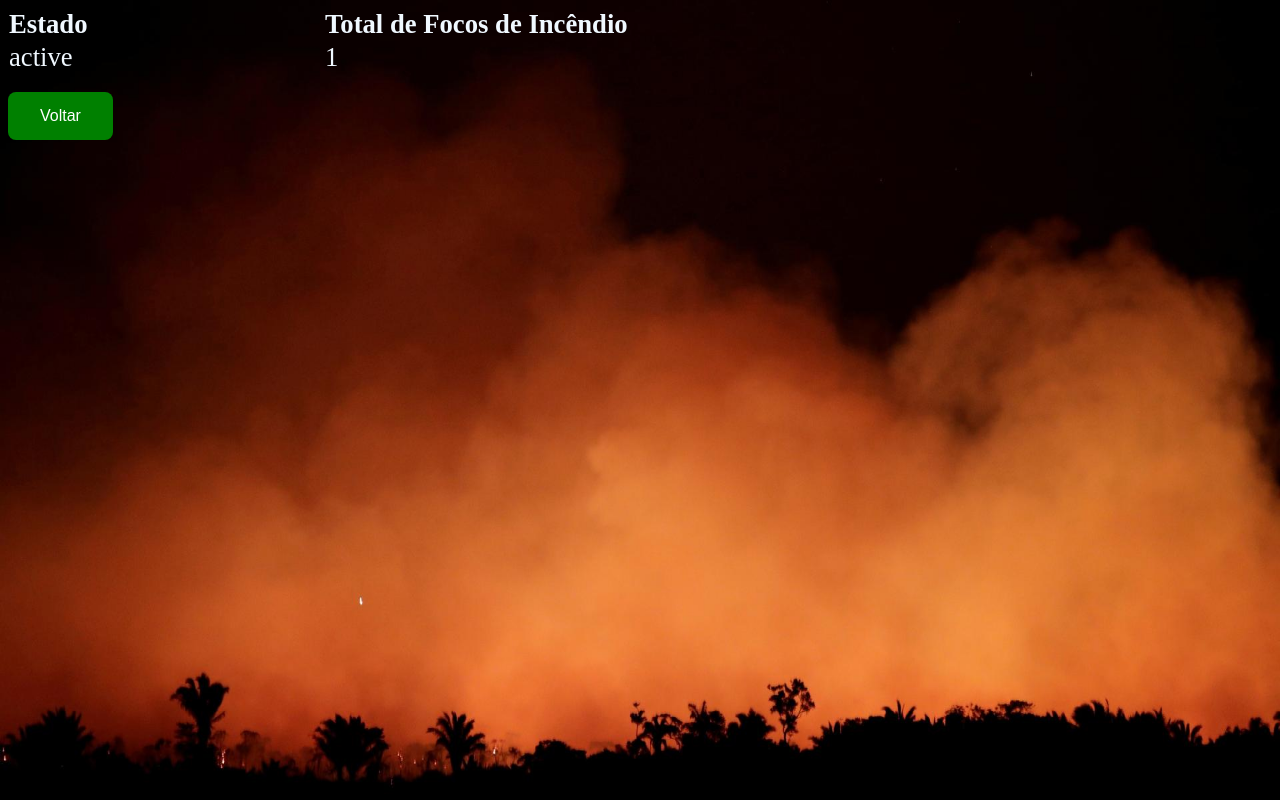
After one commit to FelipeGuimaraes42/TP2-IBD, a PHP site: page /total_focos_estado.php in a window 1280 px wide. The commit adds this page. Run offline with PHP 8.4, Linux system fonts and the light colour scheme; tables that the repository leaves empty hold one stand-in row (values such as "Sample post").

Commit message:
Interface
Mudança na interface

```diff
--- /dev/null
+++ b/Interface/config.php
@@ -0,0 +1,8 @@
+<?php
+    define('DB_HOSTNAME', 'localhost');
+    define('DB_USERNAME', 'root');
+    define('DB_PASSWORD', '');
+    define('DB_DATABASE', 'tp2');
+    define('DB_PREFIX', 'cw');
+    define('DB_CHARSET', 'utf8');
+?>
--- /dev/null
+++ b/Interface/connection.php
@@ -0,0 +1,13 @@
+<?php
+    //Fecha a conexão com o banco de dados
+    function DBClose($link){
+        @mysqli_close($link) or die(mysqli_error($link));
+    }
+
+    //Abre a conexão com o banco de dados
+    function DBConnect(){
+        $link= @mysqli_connect(DB_HOSTNAME, DB_USERNAME, DB_PASSWORD, DB_DATABASE) or die(mysqli_connect_error());
+        mysqli_set_charset($link, DB_CHARSET) or die(mysqli_error($link));
+        return $link;
+    }
+?>
--- a/interface.html
+++ b/Interface/interface.php
@@ -1,6 +1,7 @@
 <!DOCTYPE html>
 <html>
     <head>
+        <meta charset="utf-8"/>
         <title>TP2 IBD</title>
         <style>
             body{
@@ -17,5 +18,10 @@
     </head>
     <body>
         <h1>Queimadas no Brasil</h1>
+        <div>
+            <a href="total_focos_estado.php">
+                <button>Total Focos de Incêndios Por Estado</button>
+            </a>
+        </div>
     </body>
 </html>
--- /dev/null
+++ b/Interface/total_focos_estado.php
@@ -0,0 +1,53 @@
+<!DOCTYPE hmtl>
+<html>
+<head>
+    <title>Total Focos por Estado</title>
+    <style>
+            body{
+                background-image: url('Images/background.jpg');
+                background-attachment: fixed;
+                background-size: 100% 100%;
+            }
+            table, th, tr{
+                border-collapse: collapse;
+                width: 50%;
+                font-size: 20pt;
+                color: aliceblue;
+                text-align: left;
+            }
+            button{
+                border: none;
+                background-color: green;
+                color: white;
+                padding: 15px 32px;
+                font-size: 12pt;
+                border-radius: 8px;
+            }
+
+        </style>
+</head>
+<body>
+    <table>
+        <tr>
+            <th>Estado</th>
+            <th>Total de Focos de Incêndio</th>
+        </tr>
+        <?php
+            require 'config.php';
+            require 'connection.php';
+            $link= DBConnect();
+            $sql= "select estado, sum(numero) as soma from incendios_estado group by estado";
+            $result= $link->query($sql);
+            if($result->num_rows > 0){
+                while($row= $result-> fetch_assoc()){
+                    echo "<tr><td>". $row["estado"]. "</td><td>". $row["soma"]. "</td></tr>";
+                }
+                echo "</table>";
+            }else{
+                echo "Sem dados.";
+            }
+            DBClose($link);
+        ?><br/>
+        <a href="interface.php"><button>Voltar</button></a>
+</body>
+</html>
```
Also changed, not shown: Interface/Images/background.jpg (renamed from Images/background.jpg).
